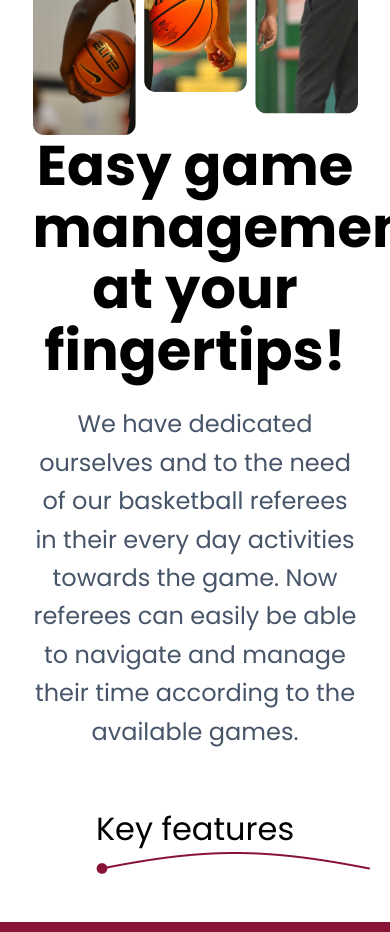
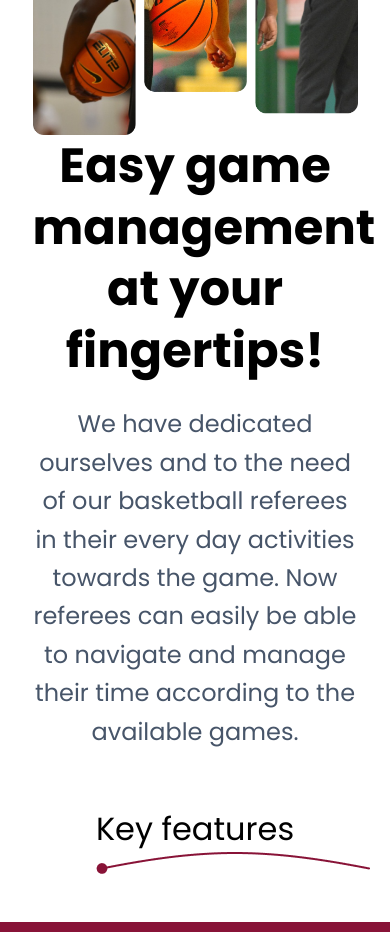
Before and after one commit to dushimire20/referee-app, a React (Vite) app: page / in a window 390 px wide. Shown: the part 1340-2272 px from the top of the page. Built offline with nearby package versions, Linux system fonts and the light colour scheme; the HTML template or start-up script is replaced by a standard one.

Commit message:
updated goals

```diff
--- a/src/scenes/ourGoals/index.tsx
+++ b/src/scenes/ourGoals/index.tsx
@@ -21,7 +21,7 @@ const OurGoals = (props: Props) => {
             </div>
             <div className="md:h-[70%] md:w-[50%]   justify-center text-center w-full ">
                 <p
-                className="font-extrabold text-[56px] leading-[61.6px] text-gray-100"
+                className="font-extrabold md:text-[56px] text-5xl leading-[61.6px] text-gray-100"
                 >
                 Easy game management at your fingertips!
                 </p>
```
